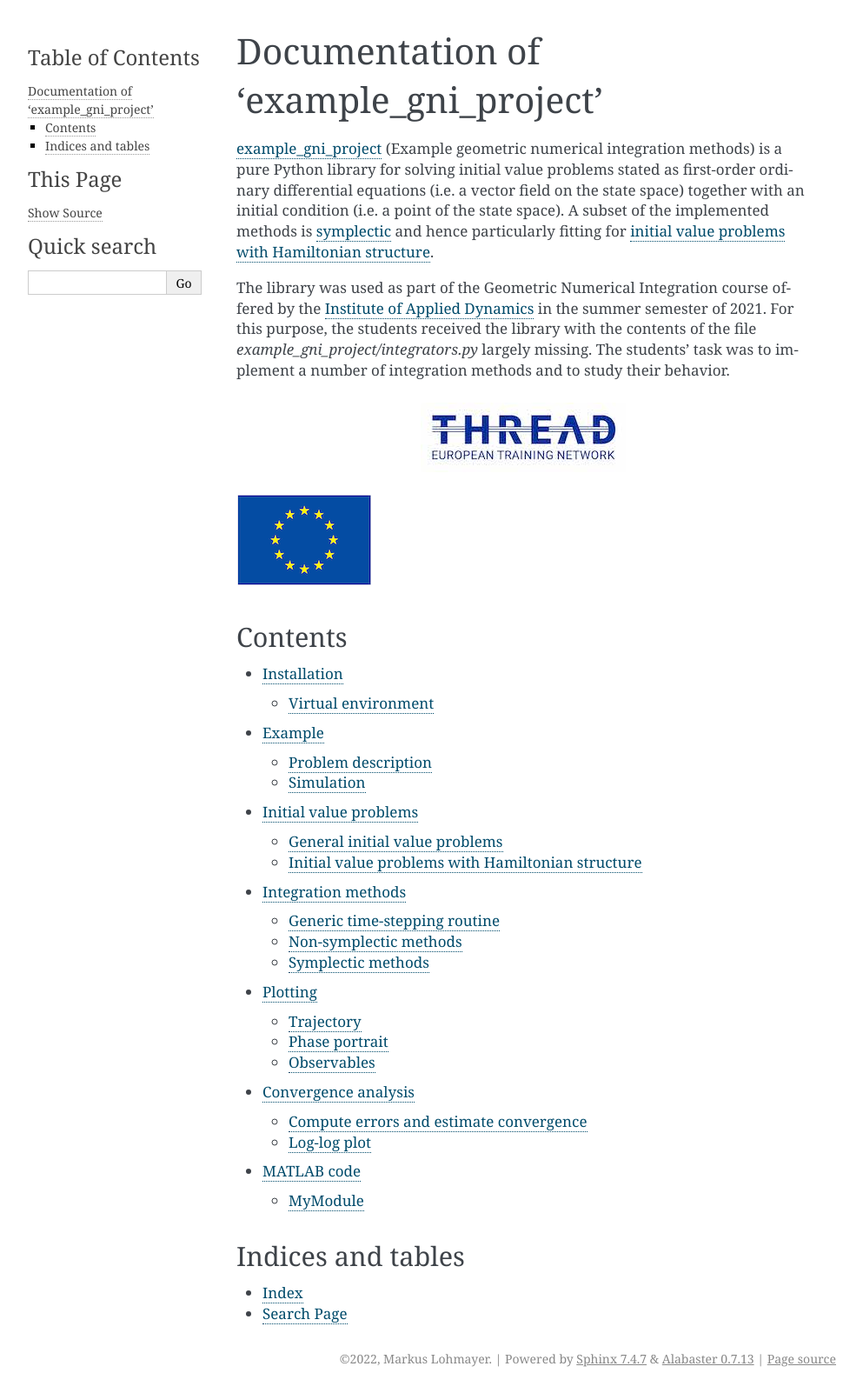
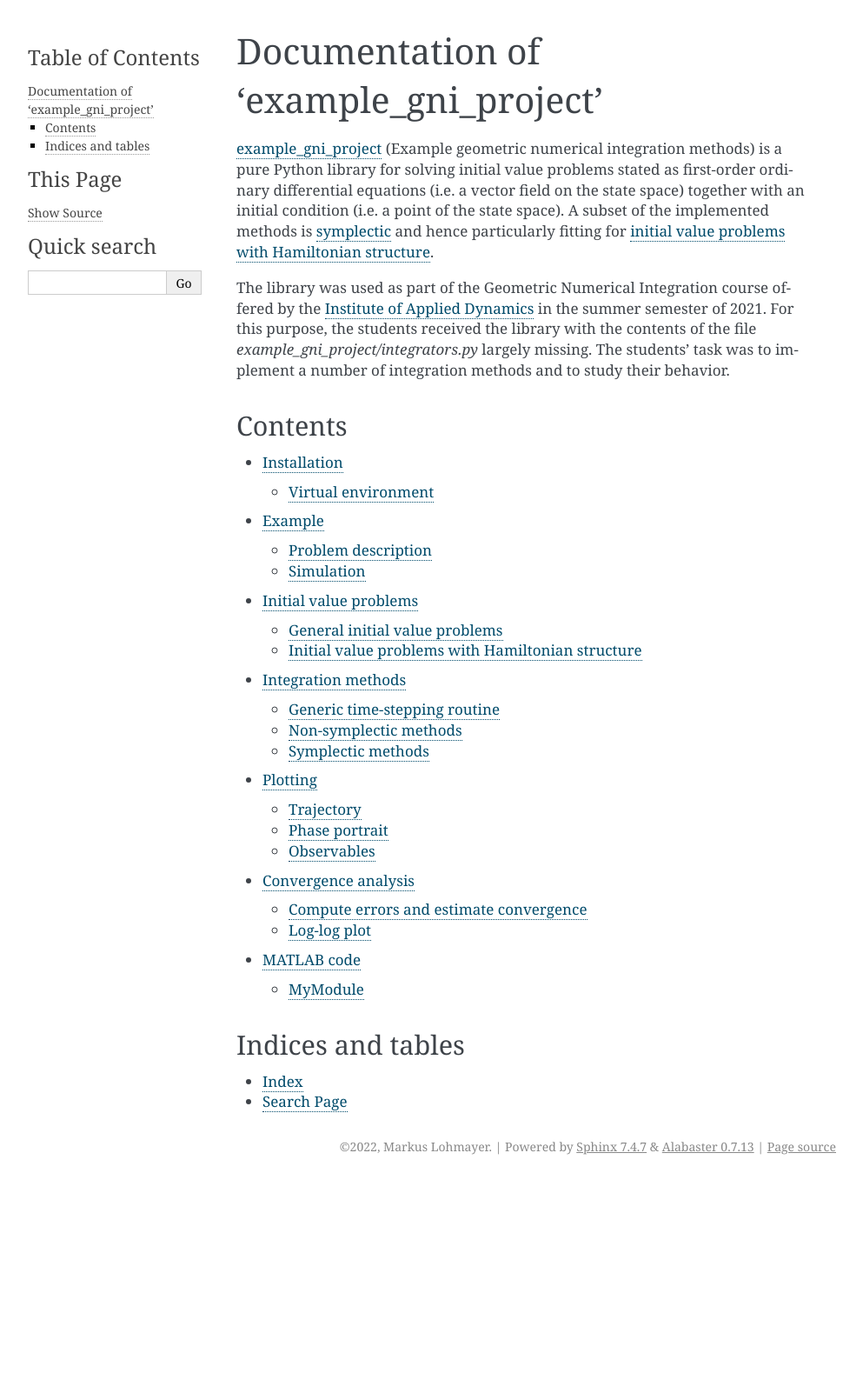
Before and after one commit to THREAD-3-2/example_gni_project, a Sphinx documentation site: the page built from docs/index.rst, in a window 1280 px wide. Shown: the whole page at 87% size, without its empty margins (148-1141 px from the left). Built offline with Sphinx 7.4.7, drawn with Linux system fonts in a browser that asks for light colours; after the commit the page ends 1358 px from its top, so only the background shows below that.

Commit message:
delete thread figures of documentation

```diff
--- a/docs/index.rst
+++ b/docs/index.rst
@@ -21,8 +21,6 @@ The students' task was
 to implement a number of integration methods
 and to study their behavior.
 
-.. figure:: /figures/thread-logo.jpg
-.. image:: /figures/flag_yellow.png
 
 Contents
 --------
```
